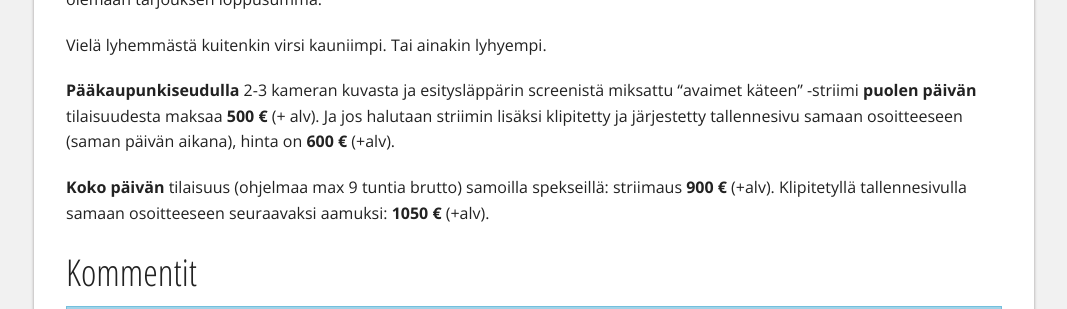
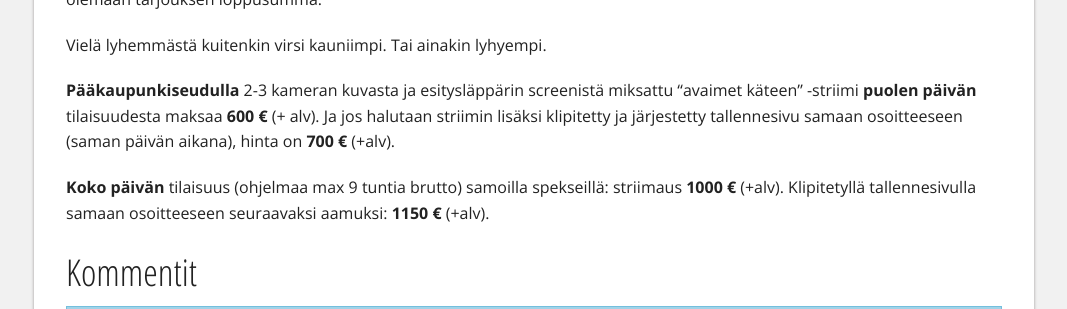
Before and after one commit to Pyppe/infocrea.fi, a Jekyll site: the page built from _posts/2019-04-01-paljonko-maksaa-puolen-paivan-striimaus.md, in a window 1280 px wide. Shown: the part 527-836 px from the top of the page, without its empty margins (106-1173 px from the left). Built offline with Jekyll 4.4.1, drawn with Linux system fonts in a browser that asks for light colours.

Commit message:
Hinnoittelun päivitys

```diff
--- a/_posts/2019-04-01-paljonko-maksaa-puolen-paivan-striimaus.md
+++ b/_posts/2019-04-01-paljonko-maksaa-puolen-paivan-striimaus.md
@@ -10,6 +10,6 @@ Tuo sivu on alunperin kirjoitettu ajatuksella, että sitä lukiessa syntyy hiema
 
 Vielä lyhemmästä kuitenkin virsi kauniimpi. Tai ainakin lyhyempi.
 
-**Pääkaupunkiseudulla** 2-3 kameran kuvasta ja esitysläppärin screenistä miksattu “avaimet käteen” -striimi **puolen päivän** tilaisuudesta maksaa **500 €** (+ alv). Ja jos halutaan striimin lisäksi klipitetty ja järjestetty tallennesivu samaan osoitteeseen (saman päivän aikana), hinta on **600 €** (+alv).
+**Pääkaupunkiseudulla** 2-3 kameran kuvasta ja esitysläppärin screenistä miksattu “avaimet käteen” -striimi **puolen päivän** tilaisuudesta maksaa **600 €** (+ alv). Ja jos halutaan striimin lisäksi klipitetty ja järjestetty tallennesivu samaan osoitteeseen (saman päivän aikana), hinta on **700 €** (+alv).
 
-**Koko päivän** tilaisuus (ohjelmaa max 9 tuntia brutto) samoilla spekseillä: striimaus **900 €** (+alv). Klipitetyllä tallennesivulla samaan osoitteeseen seuraavaksi aamuksi: **1050 €** (+alv).
+**Koko päivän** tilaisuus (ohjelmaa max 9 tuntia brutto) samoilla spekseillä: striimaus **1000 €** (+alv). Klipitetyllä tallennesivulla samaan osoitteeseen seuraavaksi aamuksi: **1150 €** (+alv).
```
Also changed, not shown: tarjous.md (+3 -3 lines).
